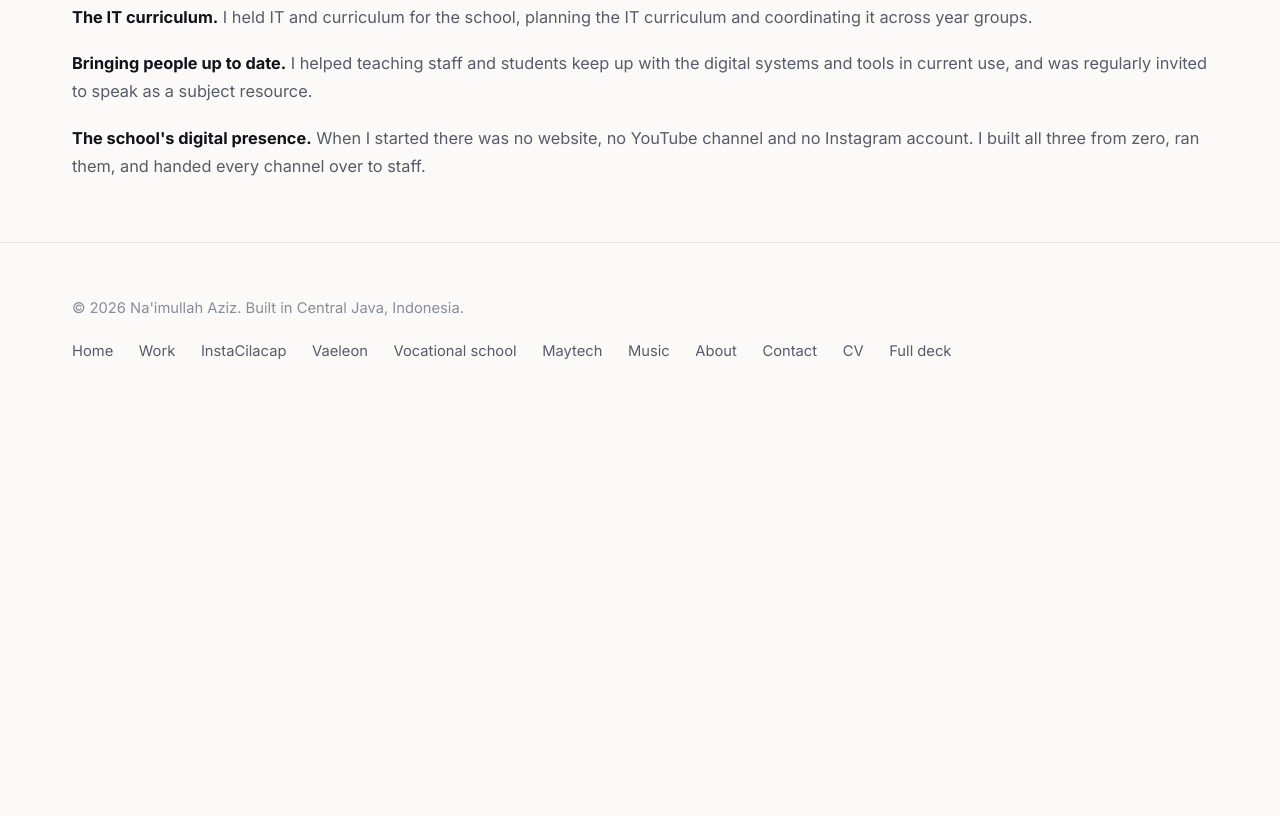
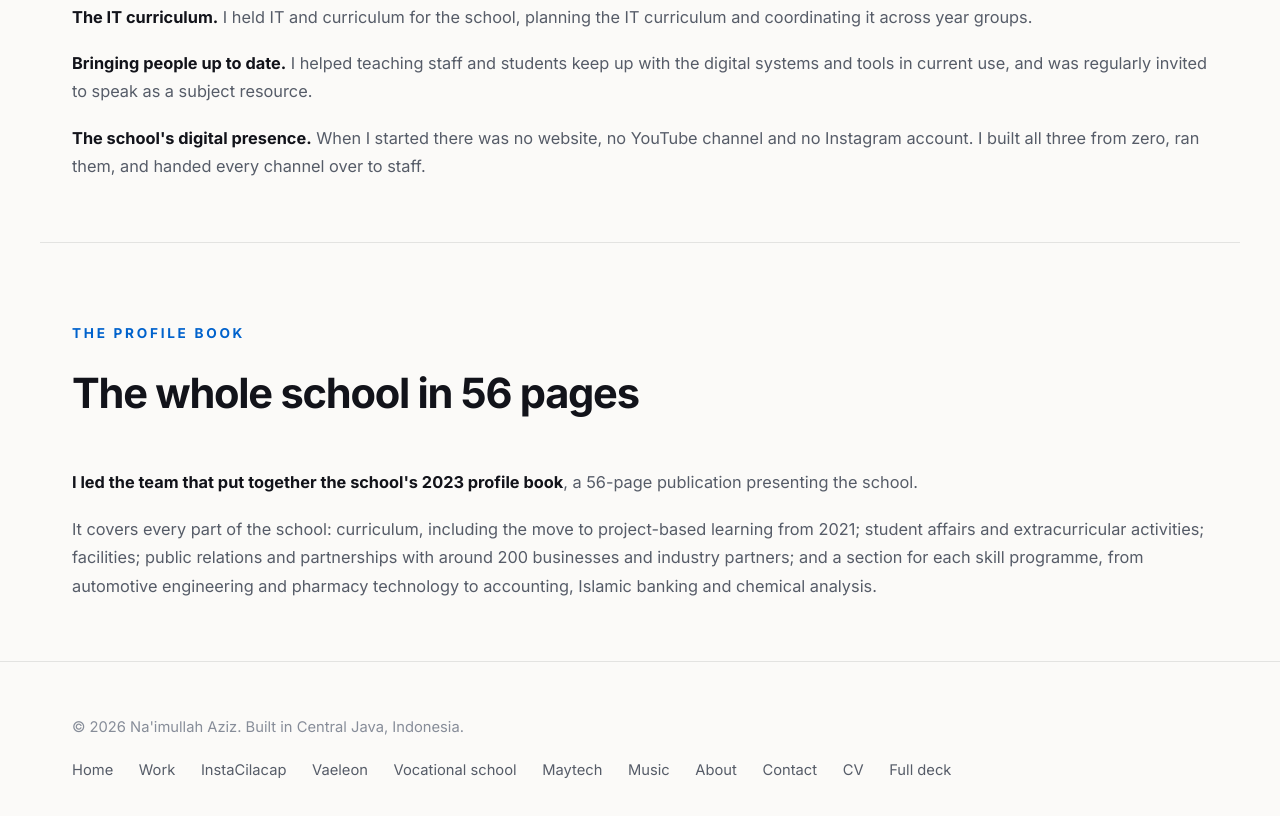
Before and after one commit to naimullahaziz/naimullahaziz.github.io, a plain HTML site: page project-vocational.html in a window 1280 px wide. Shown: the part 1035-1851 px from the top of the page. Before the commit the page ends 1440 px from the top, so only its background shows below. Drawn offline with Linux system fonts and the light colour scheme.

Commit message:
Add the 2023 profile book to the vocational school page
Na'im led the team that compiled it. Text only for now; page images
follow once the safe pages are chosen.

Co-Authored-By: Claude Opus 5.5 <noreply@anthropic.com>

```diff
--- a/project-vocational.html
+++ b/project-vocational.html
@@ -128,6 +128,23 @@
         </div>
     </section>
 
+    <!-- BUKU PROFIL
+         Sumber: PDF "Buku Profil Edisi 2023" (56 halaman) dari Na'im, yang
+         memimpin tim penyusunnya. Nama sekolah tetap tidak disebut.
+         Halaman gambarnya belum dipasang. JANGAN pernah memasang halaman
+         daftar penyaluran lulusan 2023 (berisi nama lengkap siswa) atau
+         halaman yang masih memuat teks templat (reallygreatsite.com). -->
+    <section id="profile-book" class="container hue-blue">
+        <div class="section-header reveal">
+            <span>The profile book</span>
+            <h2>The whole school in 56 pages</h2>
+        </div>
+        <div class="case-body reveal">
+            <p><strong>I led the team that put together the school's 2023 profile book</strong>, a 56-page publication presenting the school.</p>
+            <p>It covers every part of the school: curriculum, including the move to project-based learning from 2021; student affairs and extracurricular activities; facilities; public relations and partnerships with around 200 businesses and industry partners; and a section for each skill programme, from automotive engineering and pharmacy technology to accounting, Islamic banking and chemical analysis.</p>
+        </div>
+    </section>
+
     <!-- DARI KELAS (belum tampil)
          Menunggu foto kegiatan dan tangkapan layar YouTube dan Instagram
          dari Na'im (folder Downloads/gallery-inbox/vocational-school).
```
